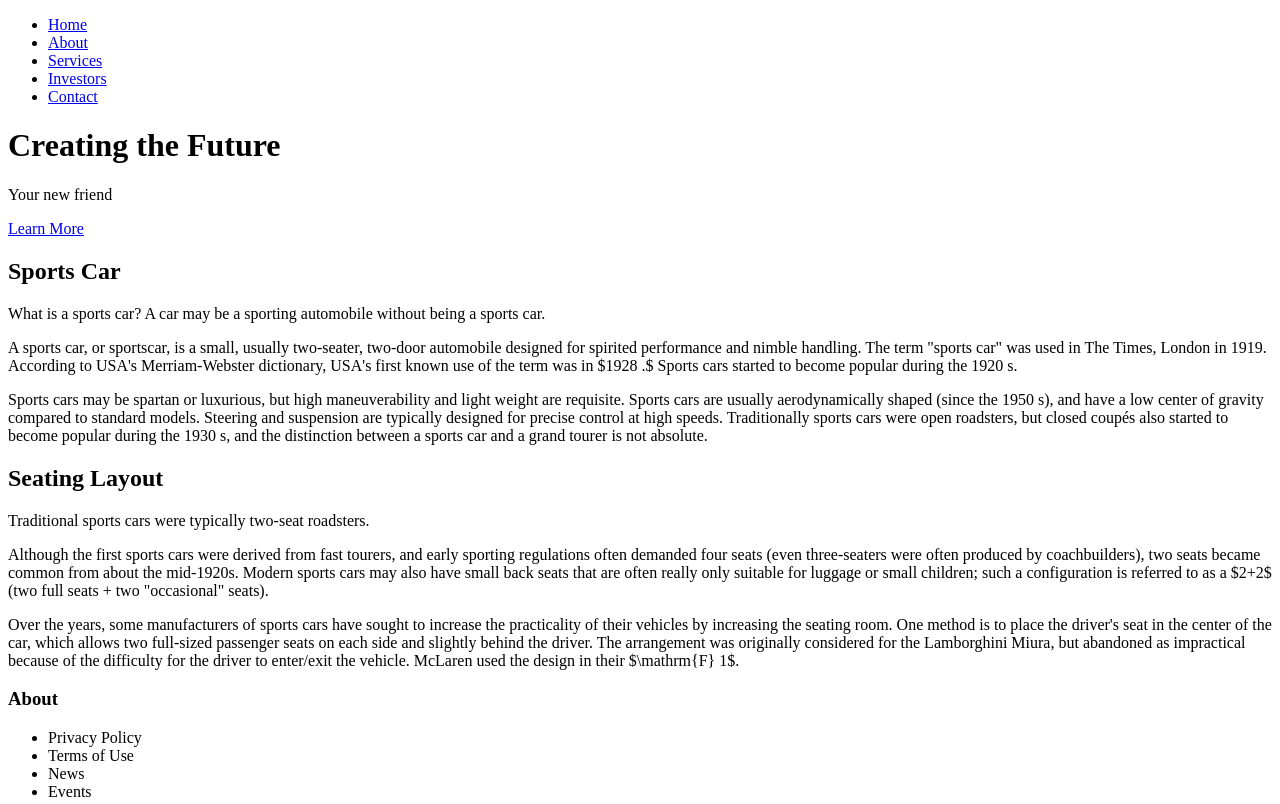
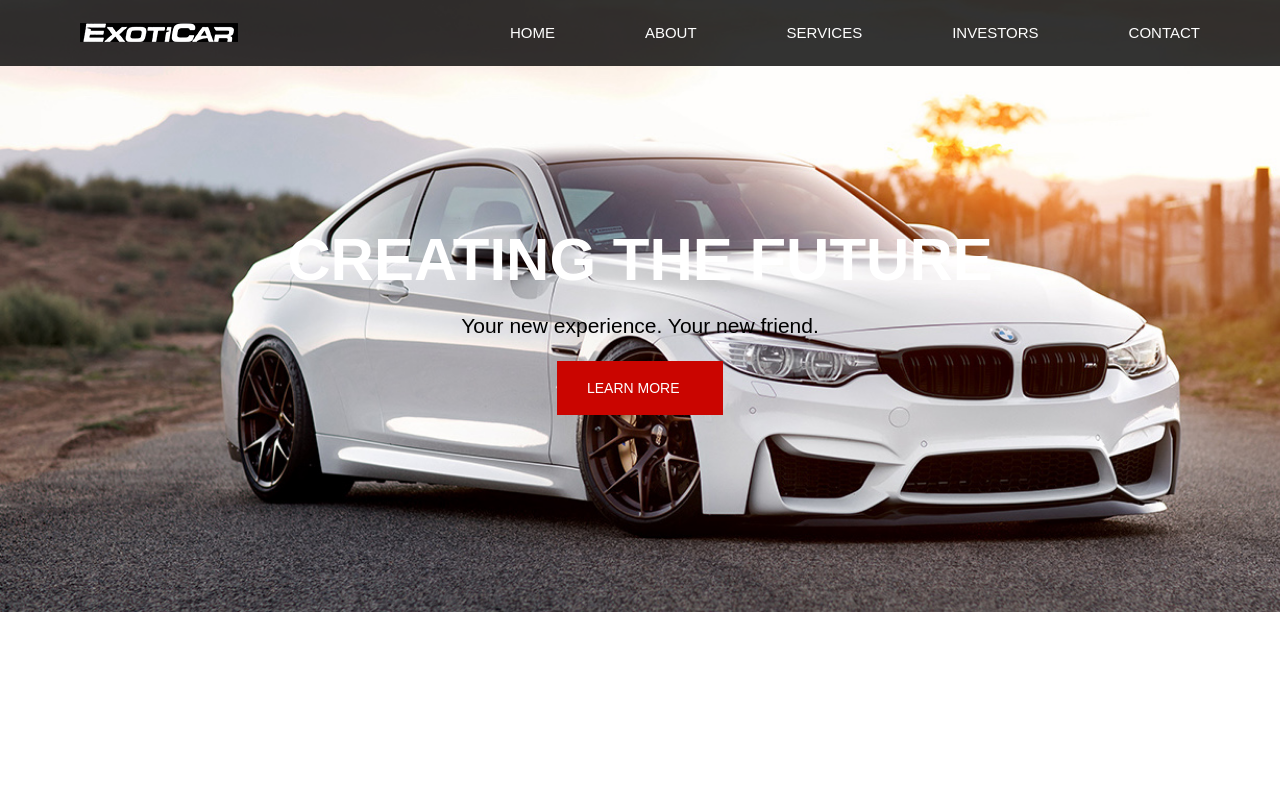
Before and after one commit to Mushroom-Wang/ExotiCar, a plain HTML site: page index.html in a window 1280 px wide. Shown: the top 804 px of the page. Drawn offline with Linux system fonts and the light colour scheme.

Commit message:
update style.css for website banner

```diff
--- a/css/style.css
+++ b/css/style.css
@@ -0,0 +1,136 @@
+/*=============RESET CSS==============*/
+/* http://meyerweb.com/eric/tools/css/reset/
+   v2.0 | 20110126
+   License: none (public domain)
+*/
+
+html, body, div, span, applet, object, iframe,
+h1, h2, h3, h4, h5, h6, p, blockquote, pre,
+a, abbr, acronym, address, big, cite, code,
+del, dfn, em, img, ins, kbd, q, s, samp,
+small, strike, strong, sub, sup, tt, var,
+b, u, i, center,
+dl, dt, dd, ol, ul, li,
+fieldset, form, label, legend,
+table, caption, tbody, tfoot, thead, tr, th, td,
+article, aside, canvas, details, embed,
+figure, figcaption, footer, header, hgroup,
+menu, nav, output, ruby, section, summary,
+time, mark, audio, video {
+	margin: 0;
+	padding: 0;
+	border: 0;
+	font-size: 100%;
+	font: inherit;
+	vertical-align: baseline;
+}
+/* HTML5 display-role reset for older browsers */
+article, aside, details, figcaption, figure,
+footer, header, hgroup, menu, nav, section {
+	display: block;
+}
+body {
+	line-height: 1;
+}
+ol, ul {
+	list-style: none;
+}
+blockquote, q {
+	quotes: none;
+}
+blockquote:before, blockquote:after,
+q:before, q:after {
+	content: '';
+	content: none;
+}
+table {
+	border-collapse: collapse;
+	border-spacing: 0;
+}
+
+/*=============BASE STYLE==============*/
+body{
+    color: white;
+    font-family: Arial, Helvetica, sans-serif;
+    font-size: 15px;
+}
+.wrapper{
+    width: 1120px;
+    height: 100%;
+    margin: 0 auto;
+}
+
+/*=============HEADER==============*/
+.page-header{
+    height: 66px;
+    width: 100%;
+    background: rgba(0, 0, 0, 0.8);
+    position: absolute;
+    left: 0;
+    top: 0;
+}
+
+.page-header .logo{
+    float: left;
+    padding-top: 23px;
+    box-sizing: border-box;
+}
+
+.page-header .main-nav{
+    float: right;
+}
+
+.main-nav li{
+    float: left;
+    margin-left: 90px;
+}
+
+.main-nav li a{
+    color: #fff;
+    text-transform: uppercase;
+    text-decoration: none;
+    line-height: 66px;
+}
+
+/*=============MAIN==============*/
+/*=============Banner==============*/
+.banner{
+    height: 612px;
+    background: url(../images/banner1.jpeg);
+    background-size: cover;
+    padding-top: 230px;
+    box-sizing: border-box;
+}
+
+.banner-block{
+    margin-left: auto;
+    margin-right: auto;
+}
+
+h1{
+    font-size: 60px;
+    font-weight: bold;
+    text-align: center;
+    text-transform: uppercase;
+}
+
+.subtitle{
+    color: black;
+    font-size: 21px;
+    font-weight: 300;
+    margin: 25px 0;
+    text-align: center;
+}
+
+.learn-more{
+    display: block;
+    padding: 20px 30px;
+    color: inherit;
+    text-transform: uppercase;
+    background: #ca0500;
+    font-size: 14px;
+    text-decoration: none;
+    width: 166px;
+    box-sizing: border-box;
+    margin: 0 auto;
+}
--- a/index.html
+++ b/index.html
@@ -11,6 +11,8 @@
     <header class="page-header">
         <div class="wrapper">
             <div class="logo">
+                <img src="images/logo.png" alt="Logo">
+            </div>
             <nav class="main-nav">
                 <ul>
                     <li><a href="#">Home</a></li>
@@ -21,14 +23,14 @@
                 </ul>
             </nav>
         </div>
-        </div>
     </header>
     <main>
         <div class="banner">
             <div class="banner-blcok">
                 <h1>Creating the Future</h1>
-                <p>Your new friend</p>
-                <a href="#">Learn More</a>
+                <p class="subtitle">Your new experience.
+                    Your new friend.</p>
+                <a href="#" class="learn-more">Learn More</a>
             </div>
         </div>
         <div class="wrapper">
```
Also changed, not shown: images/banner.png (renamed from Mockup/banner.png), images/banner1.jpeg (added), images/logo.png (renamed from Mockup/logo.png). Lines whose indentation alone changed are shown as unchanged.
